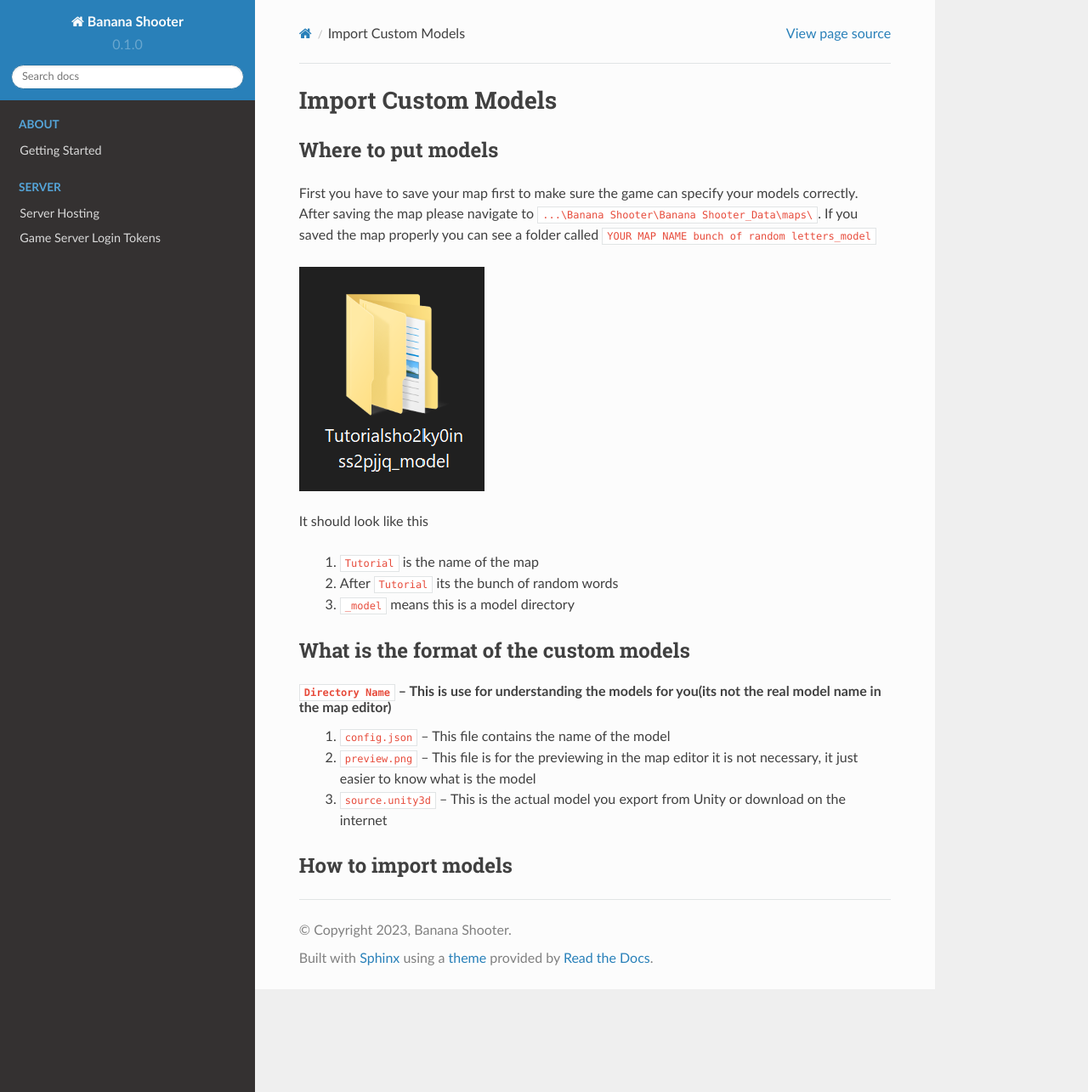
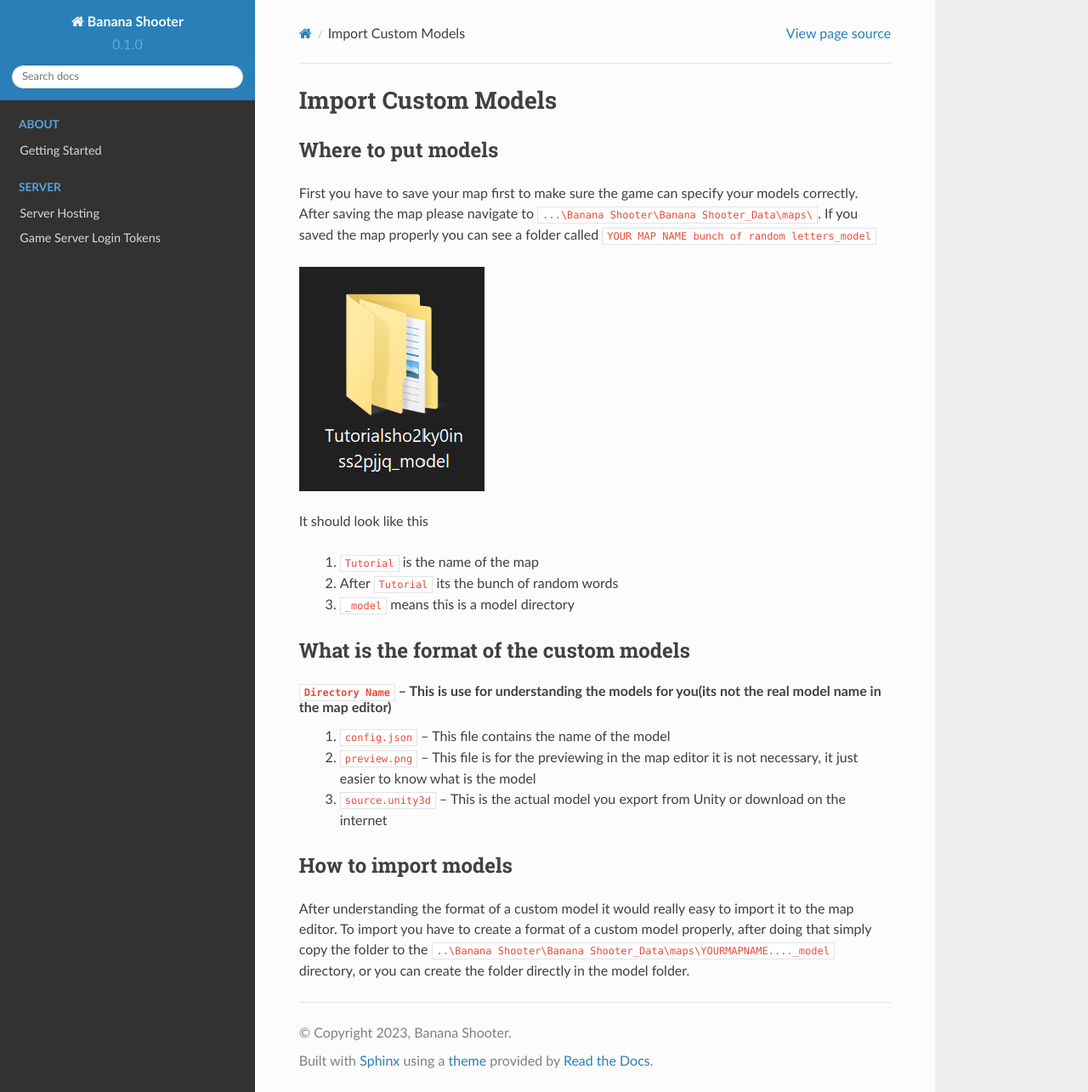
Before and after one commit to CodingDaniel1/bs-docs, a Sphinx documentation site: the page built from docs/source/map-editor/import-custom-models.rst, in a window 1280 px wide and 1285 px high. Shown: the whole window at 85% size. Built offline with Sphinx 7.4.7 and the Read the Docs theme 2.0.0, drawn with Linux system fonts in a browser that asks for light colours; pages that are not in the unit, such as notebooks, are missing from menus.

Commit message:
Update import-custom-models.rst

```diff
--- a/docs/source/map-editor/import-custom-models.rst
+++ b/docs/source/map-editor/import-custom-models.rst
@@ -25,3 +25,6 @@ What is the format of the custom models
 
 How to import models
 -------------------------------------
+
+After understanding the format of a custom model it would really easy to import it to the map editor.
+To import you have to create a format of a custom model properly, after doing that simply copy the folder to the ``..\Banana Shooter\Banana Shooter_Data\maps\YOURMAPNAME...._model`` directory, or you can create the folder directly in the model folder.
```
